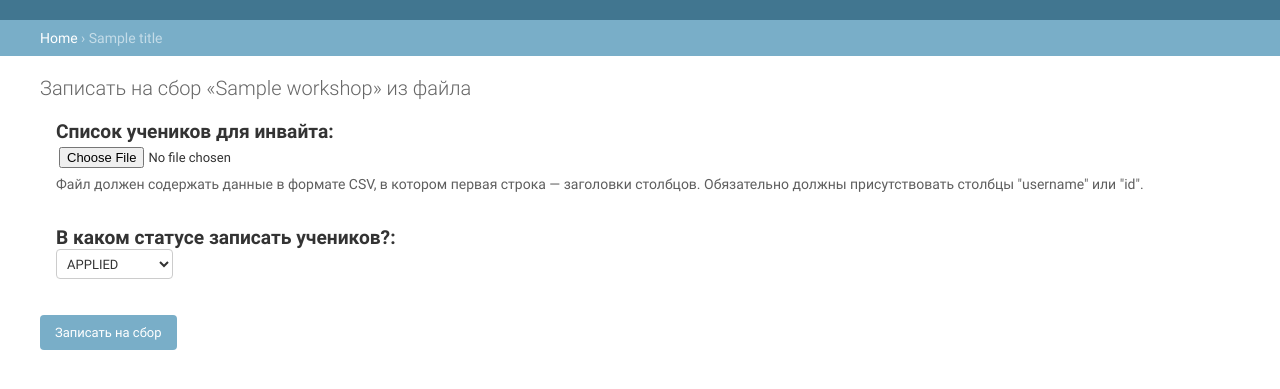
After one commit to Informatinks/informatics-back, a Django app: template workshop_admin/templates/admin/main/workshop/mass_invite.html in a window 1280 px wide. The commit adds this page. Shown: the top 389 px of the page. Run offline with Django 3.2, Linux system fonts and the light colour scheme; tables that the repository leaves empty hold one stand-in row (values such as "Sample post"); the template is opened without the code that fills it: values that come from a table or form of the project are taken from there, most other values are stand-ins (such as "Sample title", 1, 10 or a date in 2020).

Commit message:
fix (NFRMTCS-244): Add mass invite to workshop view

```diff
--- a/workshop_admin/main/urls.py
+++ b/workshop_admin/main/urls.py
@@ -1,7 +1,11 @@
 from django.urls import path
 
-from .views import WorkshopConnectionMassUpdateAdmin
+from .views import (
+    WorkshopConnectionMassUpdateAdmin,
+    WorkshopMassInviteAdmin
+)
 
 urlpatterns = [
     path('change_status', WorkshopConnectionMassUpdateAdmin.as_view(), name='change_wsconn_status'),
+    path('mass_invite', WorkshopMassInviteAdmin.as_view(), name='workshop_mass_invite'),
 ]
--- a/workshop_admin/main/views.py
+++ b/workshop_admin/main/views.py
@@ -1,20 +1,38 @@
 from collections import namedtuple
 
+from django import forms
 from django.contrib import messages
+from django.contrib.auth.decorators import login_required
+from django.contrib.auth.mixins import LoginRequiredMixin
+from django.db import IntegrityError
 from django.http import HttpResponseBadRequest
 from django.shortcuts import render, redirect
 from django.urls import reverse
 from django.views import View
-from main.models import WorkshopConnection, WorkshopConnectionStatus
+from main.models import WorkshopConnection, WorkshopConnectionStatus, WORKSHOP_CONNECTION_STATUS_CHOICES, Workshop
+from moodle.models import MoodleUser
 
 Status = namedtuple('Status', ['title', 'id'])
 
 
-class WorkshopConnectionMassUpdateAdmin(View):
+class MassInviteForm(forms.Form):
+    users_file = forms.FileField(label='Список учеников для инвайта',
+                                 required=True,
+                                 help_text='Файл должен содержать данные в формате CSV, в котором первая строка — заголовки столбцов. Обязательно должны присутствовать столбцы "username" или "id".')
+    status = forms.ChoiceField(choices=WORKSHOP_CONNECTION_STATUS_CHOICES,
+                               required=True,
+                               label='В каком статусе записать учеников?')
+
+
+class WorkshopConnectionMassUpdateAdmin(LoginRequiredMixin, View):
     """View for bulk changing WorkshopConnection statuses.
 
     Should be used from Django admin panel.
     """
+
+    @property
+    def login_url(self):
+        return reverse('admin:login')
 
     def get(self, request, *args, **kwargs):
         try:
@@ -29,6 +47,7 @@ class WorkshopConnectionMassUpdateAdmin(View):
             'statuses': [Status(s.name, s.value) for s in WorkshopConnectionStatus]
         })
 
+    @login_required
     def post(self, request, *args, **kwargs):
         try:
             status = int(request.POST.get('status'))
@@ -40,3 +59,78 @@ class WorkshopConnectionMassUpdateAdmin(View):
 
         messages.add_message(request, messages.INFO, 'Статус заявок успешно обновлен!')
         return redirect(reverse('admin:main_workshopconnection_changelist'))
+
+
+class WorkshopMassInviteAdmin(LoginRequiredMixin, View):
+    @property
+    def login_url(self):
+        return reverse('admin:login')
+
+    def get(self, request, *args, **kwargs):
+        workshop_id = request.GET.get('id')
+        try:
+            workshop = Workshop.objects.get(pk=workshop_id)
+        except Workshop.DoesNotExist:
+            return HttpResponseBadRequest()
+
+        form = MassInviteForm()
+        return render(request, 'admin/main/workshop/mass_invite.html', {
+            'form': form,
+            'workshop': workshop,
+        })
+
+    def post(self, request, *args, **kwargs):
+        form = MassInviteForm(request.POST, request.FILES)
+        if form.is_valid():
+            # Decode request payload
+            workshop_id = request.GET.get('id')
+            status = form.cleaned_data.get('status')
+            users_file = form.cleaned_data.get('users_file')
+
+            # Find requested workshop
+            workshop = Workshop.objects.get(pk=workshop_id)
+
+            # Clear provided users features
+            # One feature per line
+            users_featues = [
+                line.decode('utf-8').rstrip('\n,')
+                for line in users_file.readlines()
+            ]
+
+            # Determine, which feature is supplied
+            # Assume all features should be the same type
+            try:
+                # Check only first
+                int(users_featues[0])
+                feature_name = 'id'
+            except ValueError:
+                feature_name = 'username'
+
+            # Create connection for each user
+            for feature_value in users_featues:
+                try:
+                    # Find user with determined feature
+                    user = MoodleUser.objects.get(**{feature_name: feature_value})
+
+                    # Safe create connection to avoid race conditions
+                    workshop_conn = WorkshopConnection.objects.get_or_create(user=user,
+                                                                             workshop=workshop,
+                                                                             status=status)
+                    messages.add_message(request, messages.SUCCESS,
+                                         f'Пользователь «{feature_value}» был успешно записан на воркшоп')
+                except MoodleUser.DoesNotExist:
+                    # Can't find user by determined feature
+                    messages.add_message(request, messages.ERROR,
+                                         f'Пользователь «{feature_value}» не был найден в базе!')
+                except IntegrityError:
+                    # Get_or_create returned error, which usually means
+                    # there's another connection for this workshop
+                    messages.add_message(request, messages.WARNING,
+                                         f'Пользователь «{feature_value}» уже был записан на этот воркшоп с другим статусом.')
+
+            return redirect(reverse('admin:main_workshopconnection_changelist'))
+
+        # Render form with possible errors
+        return render(request, 'admin/main/workshop/mass_invite.html', {
+            'form': form
+        })
--- /dev/null
+++ b/workshop_admin/templates/admin/main/workshop/mass_invite.html
@@ -0,0 +1,62 @@
+{% extends "admin/base_site.html" %}
+{% load workshop_extras %}
+<!-- CONTENT-TITLE -->
+{% block content_title %}
+    <h1>Записать на сбор «{{ workshop.name }}» из файла</h1>
+{% endblock %}
+
+{% block content %}
+    <style>
+        .grp-module {
+            display: block !important;
+            float: none !important;
+        }
+
+        .form {
+            padding-left: 1rem;
+        }
+
+        .form label {
+            font-weight: bold;
+            font-size: 1.2rem;
+        }
+
+        .form .fieldWrapper {
+            margin-top: 1rem;
+            margin-bottom: 2rem;
+        }
+
+        .form .fieldWrapper .input {
+            display: block;
+        }
+
+        .form .fieldWrapper .help_text {
+            color: #5e5e5e;
+        }
+    </style>
+
+
+    <form action="{% url 'workshop_mass_invite' %}?id={{ workshop.id }}" method="POST" enctype="multipart/form-data">
+        {% csrf_token %}
+        <div class="grp-module grp-collapse grp-open form">
+            <div class="fieldWrapper">
+                {{ form.users_file.errors }}
+                <label for="{{ form.users_file.id_for_label }}">{{ form.users_file.label }}:</label>
+                <div class="input">
+                    {{ form.users_file }}
+                </div>
+                <p class="help_text">{{ form.users_file.help_text }}</p>
+            </div>
+            <div class=" fieldWrapper">
+                {{ form.status.errors }}
+                <label for="{{ form.status.id_for_label }}">{{ form.status.label }}:</label>
+                <div class="input">
+                    {{ form.status }}
+                </div>
+            </div>
+        </div>
+
+        <input type="submit" value="Записать на сбор"/>
+
+    </form>
+{% endblock %}
```
Also changed, not shown: workshop_admin/templates/admin/main/workshop/change_form.html (+17 -6 lines).
